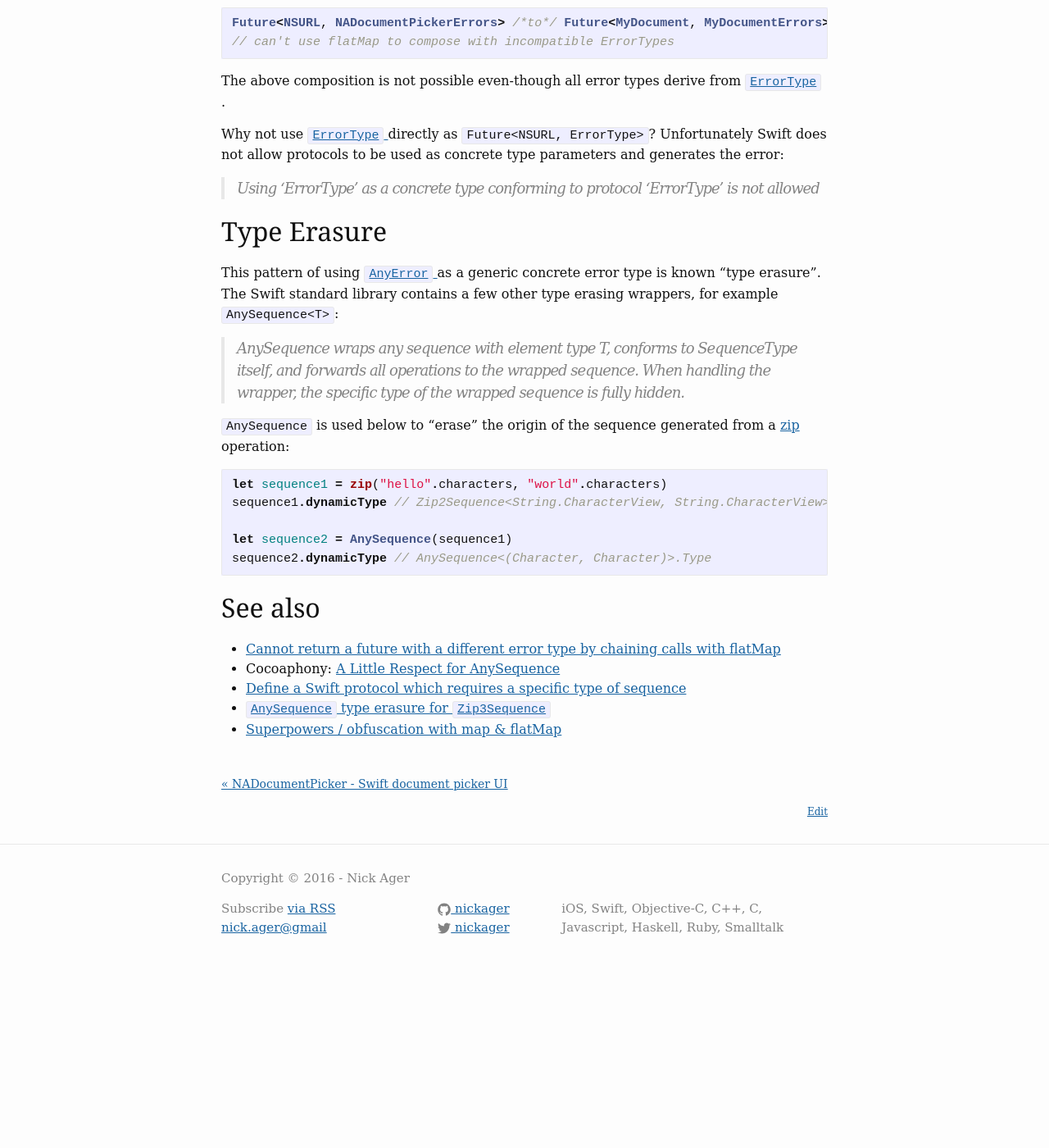
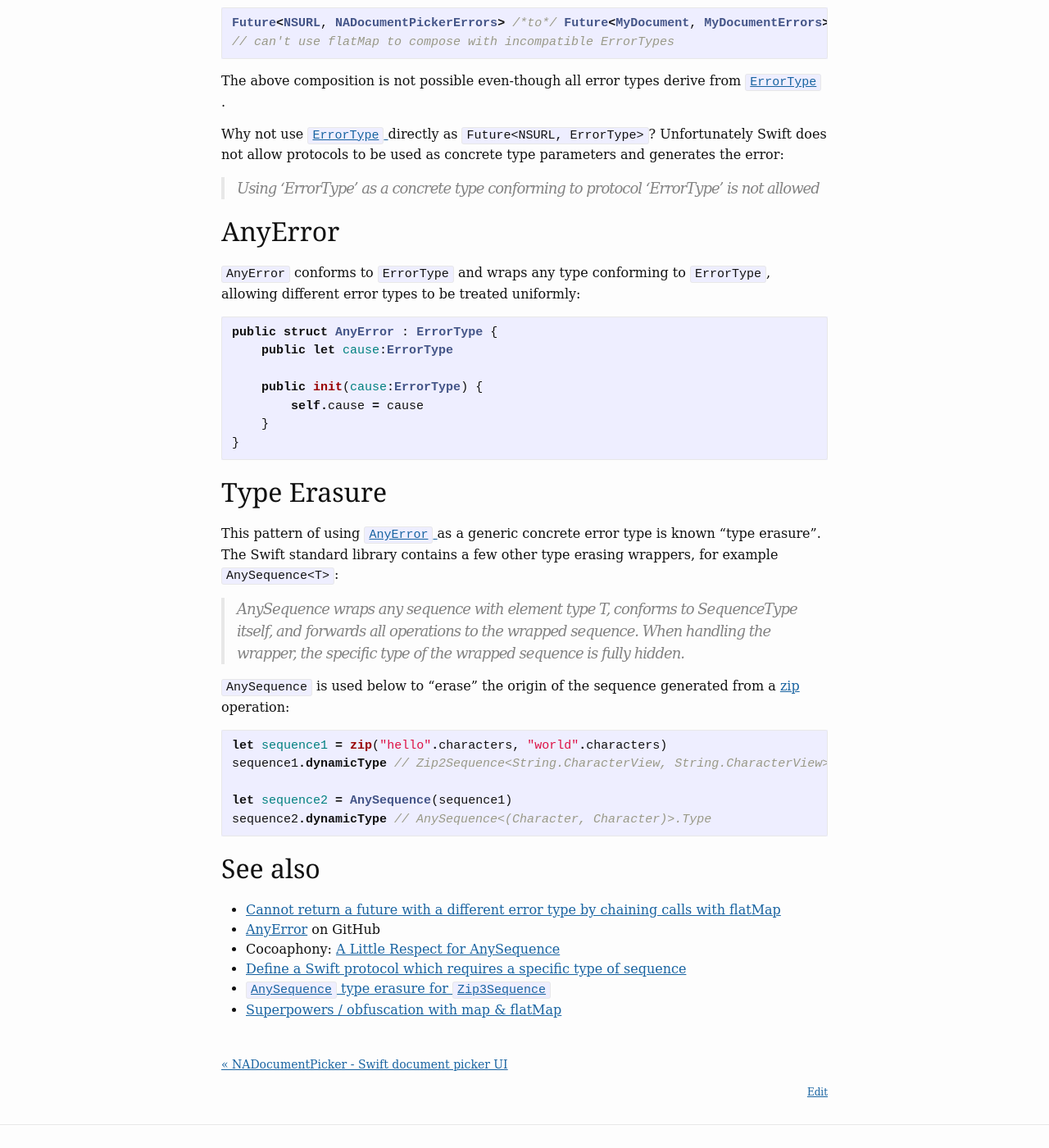
Before and after one commit to NickAger/nickager.github.io, a Jekyll site: the page built from _posts/2016-03-08-AnyError.md, in a window 1280 px wide and 1400 px high, scrolled down 831 px. Shown: the whole window at 82% size. Built offline with Jekyll 4.4.1, drawn with Linux system fonts in a browser that asks for light colours; some web fonts are replaced; before the commit the page ends 2033 px from its top, so only the background shows below that.

Commit message:
explicitly show `AnyError`

````diff
--- a/_posts/2016-03-08-AnyError.md
+++ b/_posts/2016-03-08-AnyError.md
@@ -47,6 +47,20 @@ Why not use [`ErrorType` ](https://github.com/apple/swift/blob/master/stdlib/pub
 
 > Using 'ErrorType' as a concrete type conforming to protocol 'ErrorType' is not allowed
 
+## AnyError
+
+`AnyError` conforms to `ErrorType` and wraps any type conforming to `ErrorType`, allowing different error types to be treated uniformly:
+
+```swift
+public struct AnyError : ErrorType {
+    public let cause:ErrorType
+
+    public init(cause:ErrorType) {
+        self.cause = cause
+    }
+}
+```
+
 ## Type Erasure
 
 This pattern of using [`AnyError` ](https://github.com/NickAger/NACommonUtils/blob/master/NACommonUtils/Utilities/AnyError.swift) as a generic concrete error type is known "type erasure". The Swift standard library contains a few other type erasing wrappers, for example `AnySequence<T>`:
@@ -66,6 +80,7 @@ sequence2.dynamicType // AnySequence<(Character, Character)>.Type
 ## See also
 
 * [Cannot return a future with a different error type by chaining calls with flatMap](https://github.com/Thomvis/BrightFutures/issues/115)
+* [AnyError](https://github.com/NickAger/NACommonUtils/blob/master/NACommonUtils/Utilities/AnyError.swift) on GitHub
 * Cocoaphony: [A Little Respect for AnySequence](http://robnapier.net/erasure)
 * [Define a Swift protocol which requires a specific type of sequence](http://stackoverflow.com/questions/33843038/define-a-swift-protocol-which-requires-a-specific-type-of-sequence)
 * [`AnySequence` type erasure for `Zip3Sequence`]({% post_url 2016-01-28-zip3 %})
````
